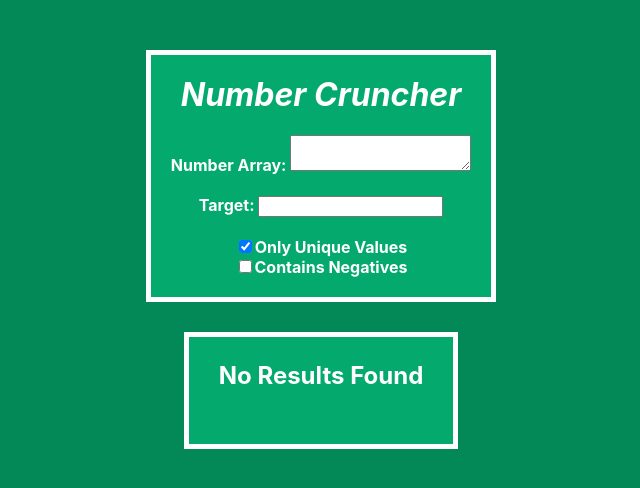
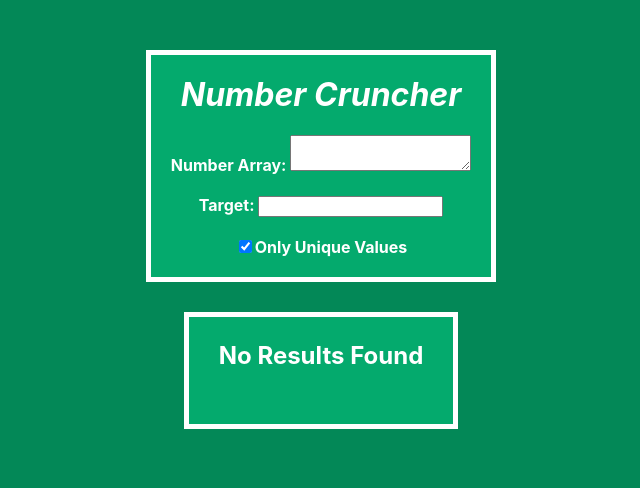
Before and after one commit to zbaskin/NumberCruncher, a React (Create React App) app in the folder number-cruncher/: page / in a window 1280 px wide. Shown: the top 488 px of the page, without its empty margins (319-959 px from the left). Built offline with nearby package versions, Linux system fonts and the light colour scheme.

Commit message:
can now handle negatives for all queries and removed isNegative checkbox, added upper limit on output array lengths to improve speed

```diff
--- a/number-cruncher/src/App.js
+++ b/number-cruncher/src/App.js
@@ -10,7 +10,6 @@ function App() {
   const [range, setRange] = useState(10);
   const [hasMoreResults, setMoreResults] = useState(false);
   const [uniqueChecked, setUnique] = useState(true);
-  const [negativeChecked, setNegative] = useState(false);
 
   const setVariables = (combos, cRange) => {
     setCombos(combos);
@@ -22,7 +21,7 @@ function App() {
 
   const getCombos = () => {
     setTimeout(() => {
-      var combinations = callFunction(uniqueChecked, negativeChecked);
+      var combinations = callFunction(uniqueChecked);
       setVariables(combinations, 10);
     }, 1000);
   }
@@ -33,13 +32,7 @@ function App() {
 
   const updateUnique = () => {
     setUnique(!uniqueChecked);
-    var combinations = callFunction(!uniqueChecked, negativeChecked);
-    setVariables(combinations, 10);
-  }
-
-  const updateNegative = () => {
-    setNegative(!negativeChecked);
-    var combinations = callFunction(uniqueChecked, !negativeChecked);
+    var combinations = callFunction(!uniqueChecked);
     setVariables(combinations, 10);
   }
 
@@ -49,8 +42,6 @@ function App() {
         onChange={getCombos}
         uniqueChecked={uniqueChecked}
         uniqueClick={updateUnique}
-        negativeChecked={negativeChecked}
-        negativeClick={updateNegative}
       />
       <Results
         combinations={comboRange}
--- a/number-cruncher/src/Form.js
+++ b/number-cruncher/src/Form.js
@@ -11,9 +11,7 @@ class Form extends Component {
                 <label htmlFor="target">Target: </label>
                 <input type="text" id="target" name="target" onChange={this.props.onChange} /><br /><br />
                 <input type="checkbox" id="unique" name="unique" checked={this.props.uniqueChecked} onChange={this.props.uniqueClick} />
-                <label htmlFor="unique">Only Unique Values</label><br />
-                <input type="checkbox" id="negative" name="negative" checked={this.props.negativeChecked} onChange={this.props.negativeClick} />
-                <label htmlFor="negative">Contains Negatives</label>
+                <label htmlFor="unique">Only Unique Values</label>
             </form>
         </div>
       );
--- a/number-cruncher/src/functions.js
+++ b/number-cruncher/src/functions.js
@@ -7,31 +7,34 @@ function removeDuplicates(arr) {
     return newArr.sort((a, b) => { return a.length - b.length });
 }
 
-const combinationSum = function (candidates, target, isUnique, isNegative) {
+const combinationSum = function (candidates, target, isUnique) {
     let res = [];
     let temp = [];
     let tolerance = 0.000001;
-    let iterate = (index, sum) => {
+
+    candidates.sort();
+    let iterate = (index, sum, count) => {
+        if (count > 100) return;
         if (sum > target && Math.abs(sum - target) > tolerance) return;
         if (Math.abs(sum - target) < tolerance) {
             res.push([...temp]);
             return;
         }
         for (let i = index; i < candidates.length; i++) {
-            if (candidates[i] > target || candidates[i] <= 0 || isNaN(candidates[i])) continue;
+            if (candidates[i] == 0 || isNaN(candidates[i])) continue;
             temp.push(candidates[i]);
-            if (isUnique) iterate(i + 1, sum + candidates[i]);
-            else iterate(i, sum + candidates[i]);
+            if (isUnique || candidates[i] < 0) iterate(i + 1, sum + candidates[i], count + 1);
+            else iterate(i, sum + candidates[i], count + 1);
             temp.pop();
         }
     }
-    iterate(0, 0);
+    iterate(0, 0, 0);
     res = removeDuplicates(res);
     console.log(res);
     return res;
 }
 
-function callFunction(uniqueChecked, negativeChecked) {
+function callFunction(uniqueChecked) {
     var arrVal = document.getElementById("array").value;
     var x = document.getElementById("target").value;
 
@@ -41,11 +44,9 @@ function callFunction(uniqueChecked, negativeChecked) {
         arr.push(parseFloat(arrStr[i]));
     }
 
-    var result = combinationSum(arr, parseFloat(x), uniqueChecked, negativeChecked);
+    var result = combinationSum(arr, parseFloat(x), uniqueChecked);
 
     return result;
 };
 
 export default callFunction;
-
-// ((isNegative && (candidates[i] == 0)) || (!isNegative && (candidates[i] <= 0)))
```
